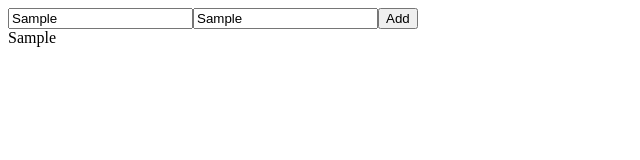
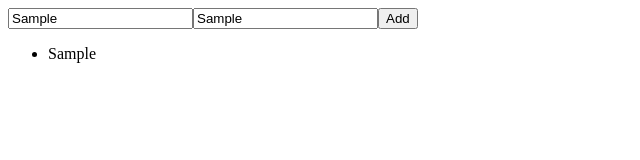
Before and after one commit to sylvestertarnowski/words-learning-app, a React (Create React App) app: page / in a window 1280 px wide. Both pictures are taken after typing "Sample", "Sample" into the empty fields and a click on the button "Add". Shown: the top 160 px of the page, without its empty margins (0-640 px from the left). Built offline with nearby package versions, Linux system fonts and the light colour scheme.

Commit message:
Add logic for displaying added words without translation to look up which words are left to guess

```diff
--- a/src/AddingWords.js
+++ b/src/AddingWords.js
@@ -11,7 +11,6 @@ class AddingWords extends Component {
     handleSubmit(event) {
         const word = event.target.word.value;
         const translation = event.target.translation.value;
-        console.log(event.target.word.value);
         this.setState({
             [word]: translation
         });
--- a/src/DisplayWords.js
+++ b/src/DisplayWords.js
@@ -1,9 +1,20 @@
 import React from "react";
 
 function DisplayWords(props) {
+    let words = Object.keys(props.data);
+    let displayWords = () => {
+        let listOfWords = [];
+        for (let word of words) {
+            console.log(word)
+            listOfWords.push(<li>{word}</li>)
+        }
+        return listOfWords;
+    }
     return (
         <div>
-            {Object.keys(props.data)[0] && Object.keys(props.data)[0]}
+            <ul>
+                {displayWords()}
+            </ul>
         </div>
     )
 }
```
